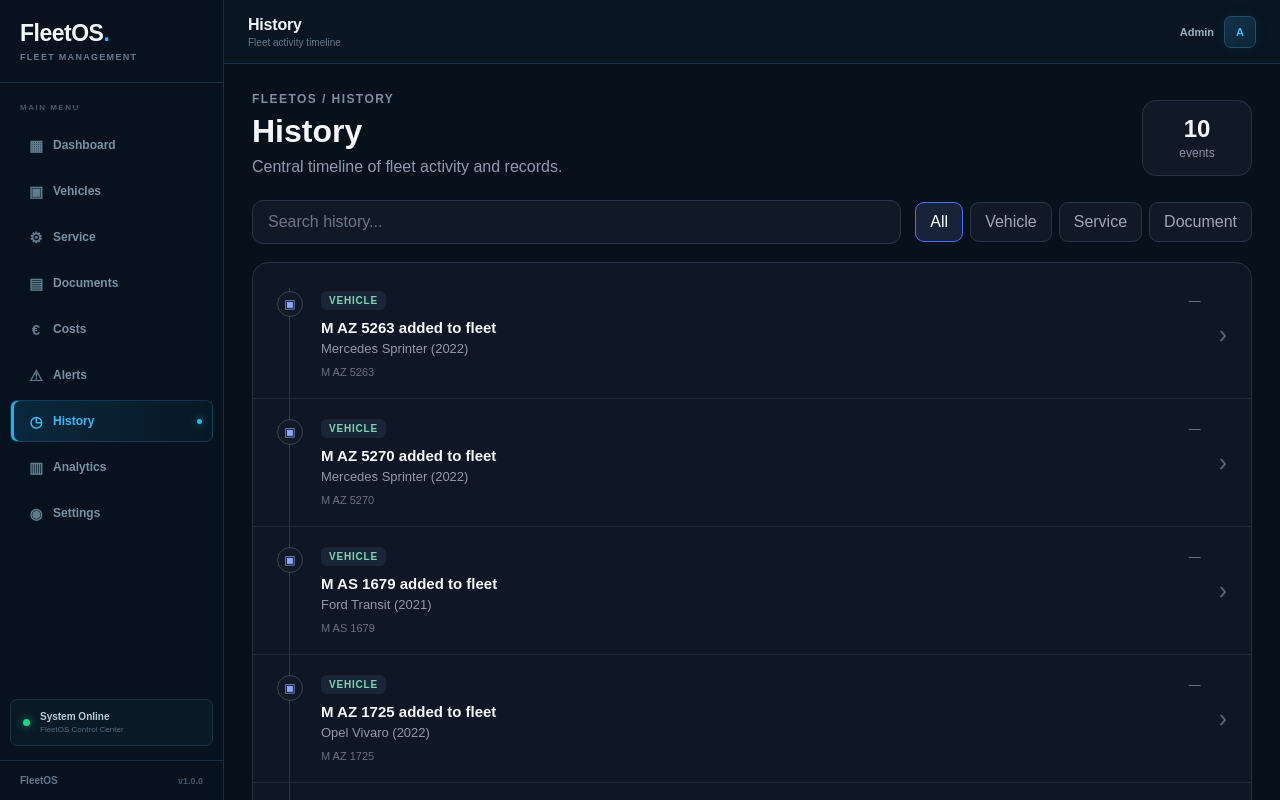
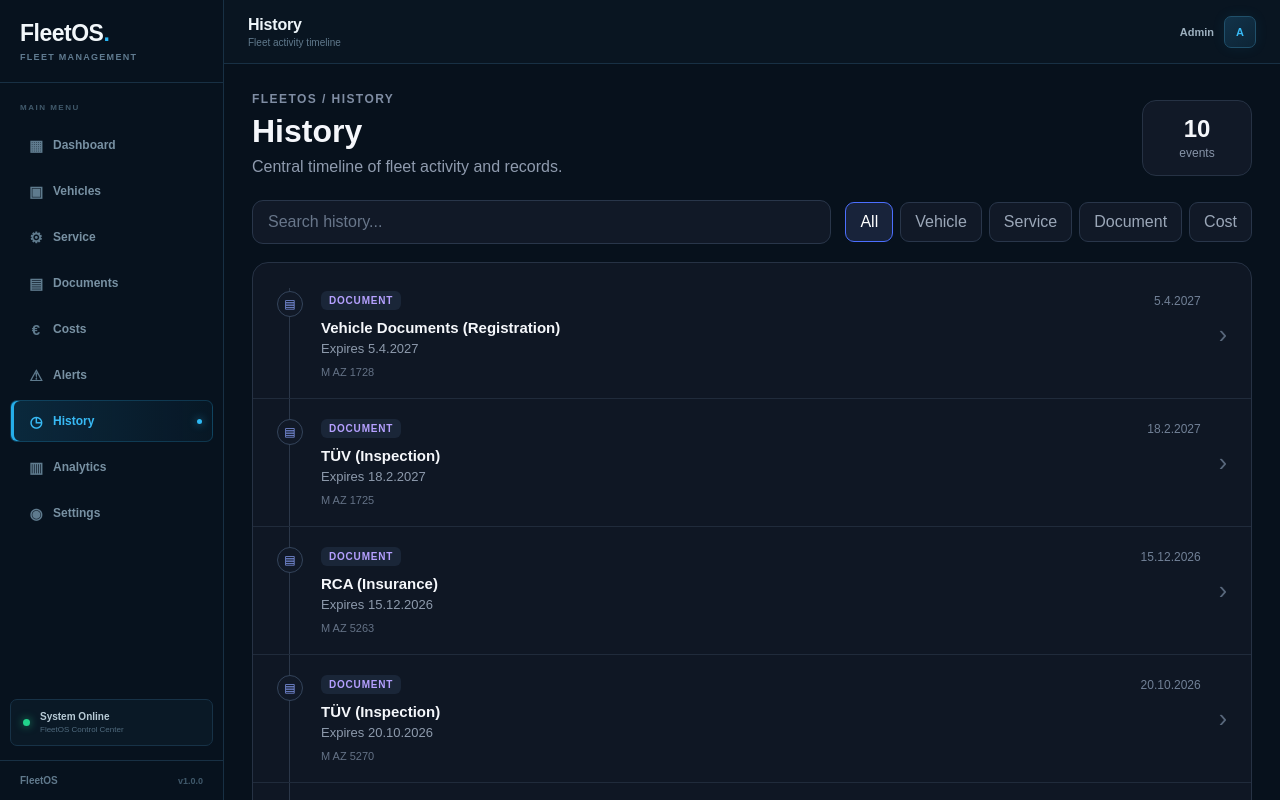
Before and after one commit to johnny1978m/FleetOS, a React (Vite) app in the folder fleetos-react/: page /history in a window 1280 px wide. Shown: the top 800 px of the page. Built offline with nearby package versions, Linux system fonts and the light colour scheme.

Commit message:
Fix history document fields and add costs to timeline

```diff
--- a/fleetos-react/src/pages/History/History.css
+++ b/fleetos-react/src/pages/History/History.css
@@ -192,6 +192,10 @@
   color: #b5a0ff;
 }
 
+.history-type.cost {
+  color: #f2c14e;
+}
+
 .history-type.vehicle {
   color: #7dd6b0;
 }
--- a/fleetos-react/src/pages/History/History.jsx
+++ b/fleetos-react/src/pages/History/History.jsx
@@ -4,8 +4,18 @@ import "./History.css";
 
 const HISTORY_KEY = "fleetos-service-history";
 
+function idToDate(id) {
+  const number = Number(id);
+
+  if (number > 1000000000000) {
+    return new Date(number).toISOString().slice(0, 10);
+  }
+
+  return null;
+}
+
 function History() {
-  const { vehicles, documents } = useFleet();
+  const { vehicles, documents, costs } = useFleet();
   const [search, setSearch] = useState("");
   const [typeFilter, setTypeFilter] = useState("All");
   const [selectedEvent, setSelectedEvent] = useState(null);
@@ -20,7 +30,7 @@ function History() {
         title: `${vehicle.registration} added to fleet`,
         description: `${vehicle.brand} ${vehicle.model} (${vehicle.year})`,
         vehicle: vehicle.registration,
-        date: vehicle.createdAt || null,
+        date: vehicle.createdAt || idToDate(vehicle.id),
         icon: "▣",
       });
     });
@@ -49,13 +59,28 @@ function History() {
       result.push({
         id: `document-${document.id || index}`,
         type: "Document",
-        title: document.name || document.type || "Document",
-        description: document.expiryDate
-          ? `Valid until ${new Date(document.expiryDate).toLocaleDateString("de-DE")}`
+        title: `${document.document || document.type || "Document"} (${document.type || "Other"})`,
+        description: document.expiry
+          ? `Expires ${new Date(`${document.expiry}T00:00:00`).toLocaleDateString("de-DE")}`
           : "Document added",
         vehicle: document.registration || document.vehicle || "Fleet",
-        date: document.createdAt || document.expiryDate || null,
+        date: document.createdAt || idToDate(document.id) || document.expiry || null,
         icon: "▤",
+      });
+    });
+
+    (costs || []).forEach((cost, index) => {
+      result.push({
+        id: `cost-${cost.id || index}`,
+        type: "Cost",
+        title: `${cost.category || "Other"} cost`,
+        description: `${Number(cost.amount || 0).toLocaleString("de-DE", {
+          style: "currency",
+          currency: "EUR",
+        })}${cost.notes ? ` - ${cost.notes}` : ""}`,
+        vehicle: cost.registration || "Fleet",
+        date: cost.date || idToDate(cost.id),
+        icon: "\u20ac",
       });
     });
 
@@ -64,7 +89,7 @@ function History() {
       const bDate = b.date ? new Date(b.date).getTime() : 0;
       return bDate - aDate;
     });
-  }, [vehicles, documents]);
+  }, [vehicles, documents, costs]);
 
   const filteredEvents = events.filter((event) => {
     const query = search.trim().toLowerCase();
@@ -111,7 +136,7 @@ function History() {
         />
 
         <div className="history-filters">
-          {["All", "Vehicle", "Service", "Document"].map((type) => (
+          {["All", "Vehicle", "Service", "Document", "Cost"].map((type) => (
             <button
               key={type}
               type="button"
```
